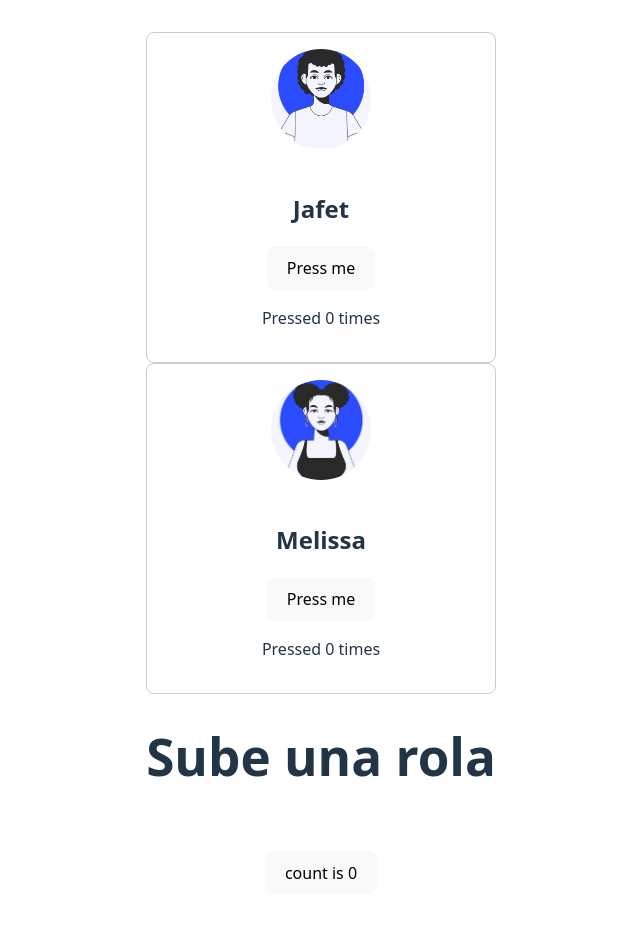
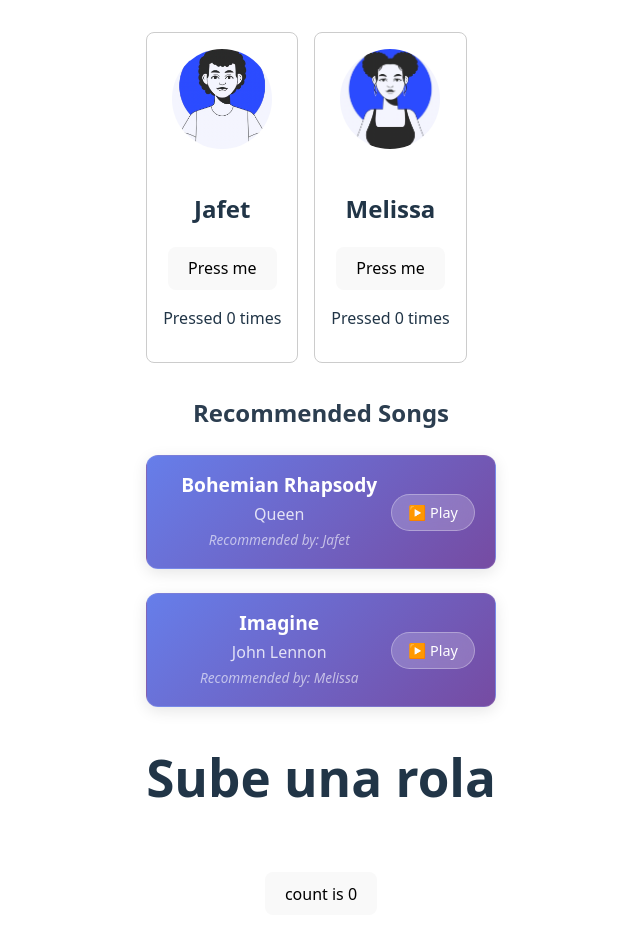
Before and after one commit to JafCas/wacha-the-sound, a Vue app: page / in a window 1280 px wide. Shown: the top 938 px of the page, without its empty margins (319-959 px from the left). Built offline with nearby package versions, Linux system fonts and the light colour scheme.

Commit message:
Create and add Song cards with dummy data.

```diff
--- a/src/App.vue
+++ b/src/App.vue
@@ -1,12 +1,32 @@
 <script setup lang="ts">
 import HelloWorld from './components/HelloWorld.vue'
 import PersonCard from './components/cards/Person.vue';
+import SongCard, { type Song } from './components/cards/Song.vue';
 import HimImage from './assets/Him.png';
 import HerImage from './assets/Her.png';
+
+// Dummy song data
+const songs: Song[] = [
+  {
+    name: "Bohemian Rhapsody",
+    artist: "Queen",
+    recomendedBy: "Jafet"
+  },
+  {
+    name: "Imagine",
+    artist: "John Lennon",
+    recomendedBy: "Melissa"
+  }
+];
+
+const handleSongPlay = (song: Song) => {
+  console.log(`Playing song: ${song.name} by ${song.artist}`);
+};
 </script>
 
 <template>
   <div>
+    <div class="person-cards">
       <PersonCard
         name="Jafet"
         :onPress="id => console.log(`Button pressed with id: ${id}`)"
@@ -20,10 +40,48 @@ import HerImage from './assets/Her.png';
         imageAlt="Profile picture of Jane Doe"
       />
     </div>
+
+    <div class="songs-section">
+      <h2>Recommended Songs</h2>
+      <div class="song-list">
+        <SongCard
+          v-for="song in songs"
+          :key="`${song.name}-${song.artist}`"
+          :song="song"
+          :onPlay="handleSongPlay"
+        />
+      </div>
+    </div>
+  </div>
   <HelloWorld msg="Sube una rola" />
 </template>
 
 <style scoped>
+.person-cards {
+  display: flex;
+  gap: 16px;
+  margin-bottom: 32px;
+  flex-wrap: wrap;
+}
+
+.songs-section {
+  margin-bottom: 32px;
+}
+
+.songs-section h2 {
+  color: #2c3e50;
+  margin-bottom: 16px;
+  font-size: 1.5rem;
+  font-weight: 600;
+}
+
+.song-list {
+  display: flex;
+  flex-direction: column;
+  gap: 8px;
+  max-width: 600px;
+}
+
 .logo {
   height: 16em;
   padding: 1.5em;
--- /dev/null
+++ b/src/components/cards/Song.vue
@@ -0,0 +1,107 @@
+<template>
+  <div class="song-card">
+    <div class="song-info">
+      <h3 class="song-name">{{ song.name }}</h3>
+      <p class="song-artist">{{ song.artist }}</p>
+      <p class="recommended-by">Recommended by: {{ song.recomendedBy }}</p>
+    </div>
+    <div class="song-actions">
+      <button class="play-button" @click="onPlay?.(song)">
+        ▶️ Play
+      </button>
+    </div>
+  </div>
+</template>
+
+<script setup lang="ts">
+export interface Song {
+  name: string;
+  artist: string;
+  recomendedBy: string;
+}
+
+interface Props {
+  song: Song;
+  onPlay?: (song: Song) => void;
+}
+
+defineProps<Props>();
+</script>
+
+<style scoped>
+.song-card {
+  display: flex;
+  justify-content: space-between;
+  align-items: center;
+  background: linear-gradient(135deg, #667eea 0%, #764ba2 100%);
+  border-radius: 12px;
+  padding: 16px 20px;
+  margin: 8px 0;
+  box-shadow: 0 4px 15px rgba(0, 0, 0, 0.1);
+  transition: all 0.3s ease;
+  min-height: 80px;
+  border: 1px solid rgba(255, 255, 255, 0.1);
+}
+
+.song-card:hover {
+  transform: translateY(-2px);
+  box-shadow: 0 8px 25px rgba(0, 0, 0, 0.15);
+}
+
+.song-info {
+  flex: 1;
+  display: flex;
+  flex-direction: column;
+  gap: 4px;
+}
+
+.song-name {
+  font-size: 1.2rem;
+  font-weight: 600;
+  color: white;
+  margin: 0;
+  line-height: 1.3;
+}
+
+.song-artist {
+  font-size: 1rem;
+  color: rgba(255, 255, 255, 0.8);
+  margin: 0;
+  font-weight: 400;
+}
+
+.recommended-by {
+  font-size: 0.85rem;
+  color: rgba(255, 255, 255, 0.6);
+  margin: 0;
+  font-style: italic;
+}
+
+.song-actions {
+  display: flex;
+  align-items: center;
+}
+
+.play-button {
+  background: rgba(255, 255, 255, 0.2);
+  border: 1px solid rgba(255, 255, 255, 0.3);
+  color: white;
+  padding: 8px 16px;
+  border-radius: 20px;
+  cursor: pointer;
+  font-size: 0.9rem;
+  font-weight: 500;
+  transition: all 0.2s ease;
+  backdrop-filter: blur(10px);
+}
+
+.play-button:hover {
+  background: rgba(255, 255, 255, 0.3);
+  border-color: rgba(255, 255, 255, 0.5);
+  transform: scale(1.05);
+}
+
+.play-button:active {
+  transform: scale(0.98);
+}
+</style>
```
Lines whose indentation alone changed are shown as unchanged.
